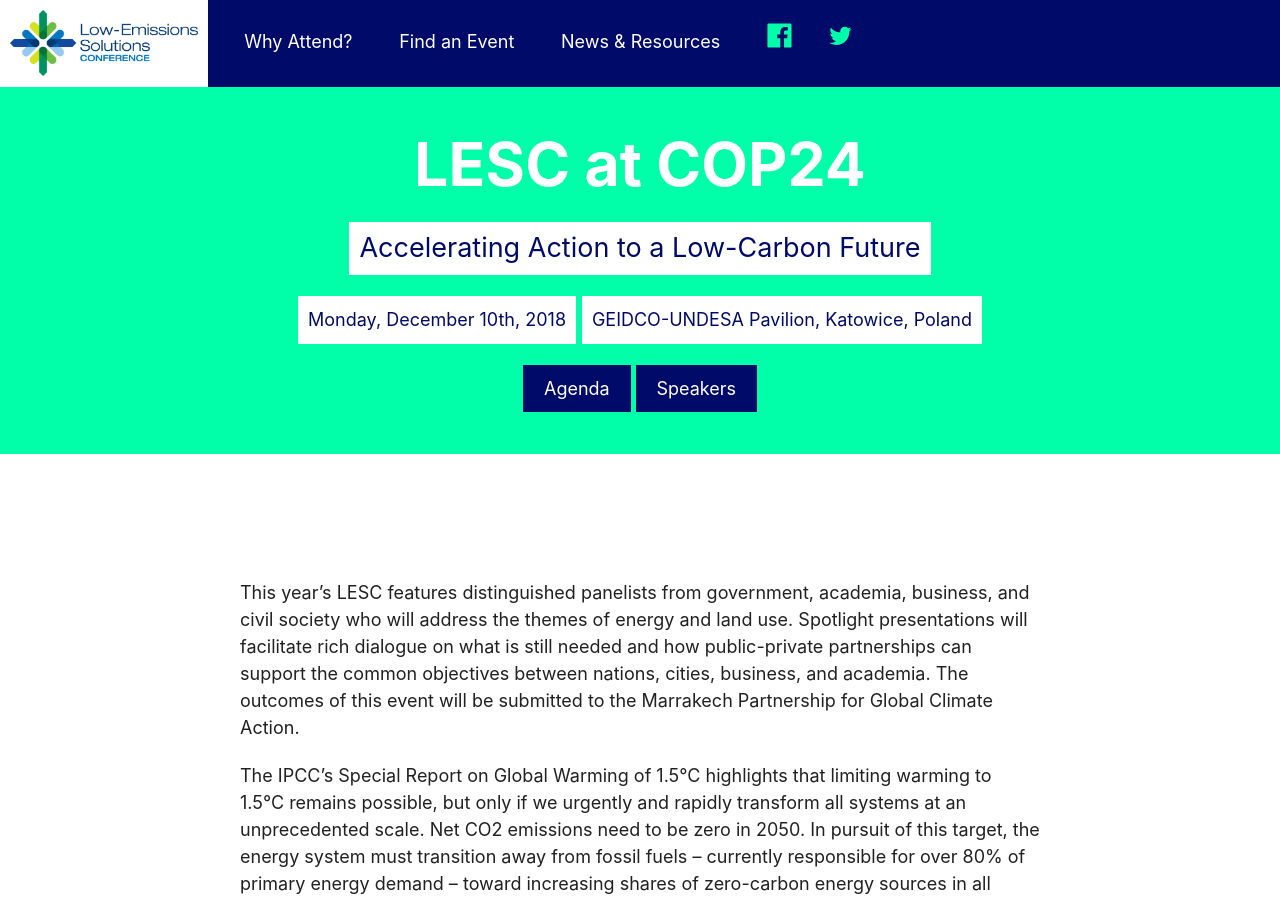
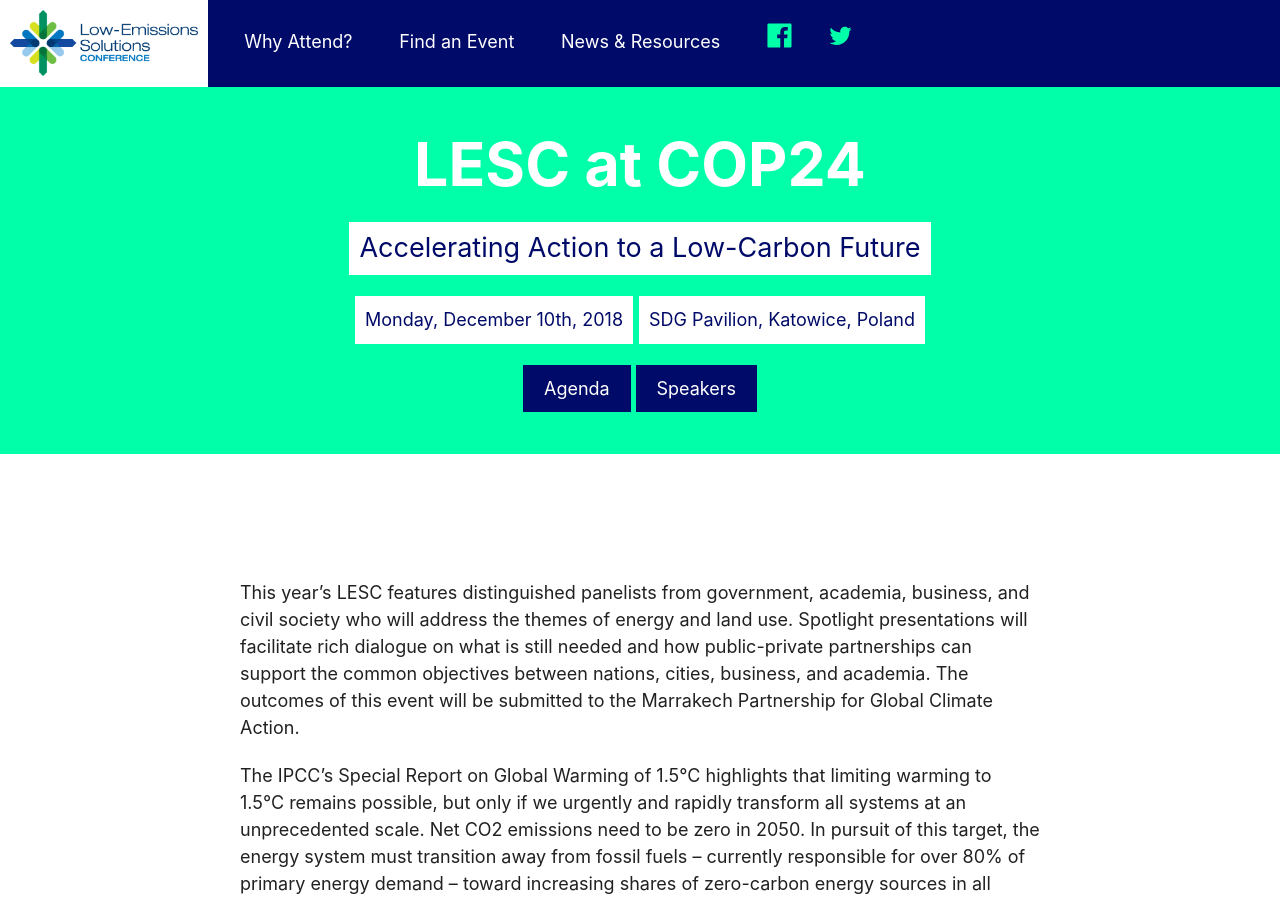
Before and after one commit to ryanswaney/lesc-jekyll, a Jekyll site: the page built from _event/lesc-at-cop24.markdown, in a window 1280 px wide and 900 px high. Built offline with Jekyll 4.4.1, drawn with Linux system fonts in a browser that asks for light colours; nearby versions of some CDN libraries; some web fonts are replaced.

Commit message:
Updated Lesc At Cop24

```diff
--- a/_event/lesc-at-cop24.markdown
+++ b/_event/lesc-at-cop24.markdown
@@ -3,7 +3,7 @@ title: LESC at COP24
 date: 2018-11-27 15:50:00 Z
 theme: Accelerating Action to a Low-Carbon Future
 is-featured: true
-location-text: GEIDCO-UNDESA Pavilion, Katowice, Poland
+location-text: SDG Pavilion, Katowice, Poland
 event-date-text: Monday, December 10th, 2018
 blurb: LESC now returns to COP, creating a space for in-depth dialogue with policy-makers.
   We recognize the scale of the challenge in implementing ambitious NDCs, but also
```
